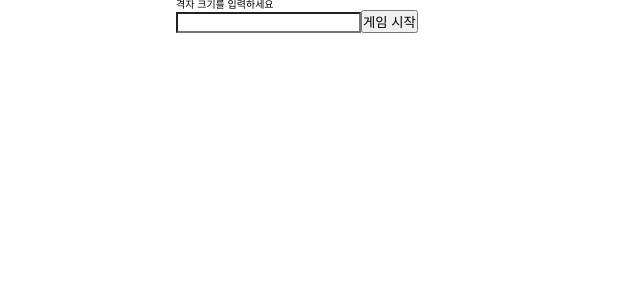
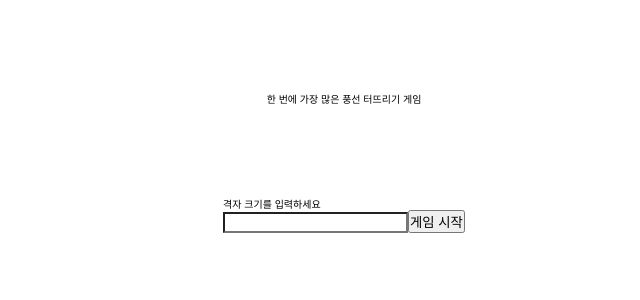
Before and after one commit to kwonET/superblock, a React (Vite) app: page / in a window 1280 px wide. Shown: the top 300 px of the page, without its empty margins (296-936 px from the left). Built offline with nearby package versions, Linux system fonts and the light colour scheme.

Commit message:
[ fix ] : 격자 판 크기 기능 추가 및 컴포넌트 변경

```diff
--- a/src/App.jsx
+++ b/src/App.jsx
@@ -1,8 +1,8 @@
 import React from "react";
 import { GlobalStyle } from "./style/globalStyle";
 import { RecoilRoot } from "recoil";
+import Router from "./Router";
 
-import Router from "./Router";
 const App = () => {
   return (
     <>
--- a/src/components/GameFrame.jsx
+++ b/src/components/GameFrame.jsx
@@ -2,24 +2,16 @@ import React, { useState, useEffect } from "react";
 import styled from "styled-components";
 import { BalloonImage } from "../assets";
 import { randomBalloonList, runDFS, findDFS, getPriority } from "../utils";
-import { useRecoilValue } from "recoil";
-import { frameSizeSelect } from "../atoms/selector";
 
-const GameFrame = () => {
-  // const getframeSizeSelect = useRecoilValue(frameSizeSelect);
-  // const [frameSize, setFrameSize] = useState(getframeSizeSelect);
-  const [frameSize, setFrameSize] = useState(5);
+const GameFrame = ({ frameSize }) => {
   const [balloonList, setBalloonList] = useState([]); //랜덤으로 배치된 풍선의 위치 리스트
-  const [priority, setPriority] = useState(1);
+
   runDFS(frameSize, randomBalloonList(frameSize));
 
   /**
    * popBalloons : 풍선을 클릭하면 실행되는 함수, balloonList를 dfs에 기반하여 업데이트한다.
    */
   const popBalloons = (index) => {
-    if (
-      priority == getPriority(Math.floor(index / frameSize), index % frameSize)
-    ) {
     const linkedElement = findDFS(
       Math.floor(index / frameSize),
       index % frameSize
@@ -29,10 +21,23 @@ const GameFrame = () => {
       newArray[linkedElement[i][0] * frameSize + linkedElement[i][1]] = 0;
     }
     setBalloonList(newArray);
-      setPriority(priority + 1);
-    } else {
-      alert("게임 실패!");
-    }
+
+    // if (
+    //   priority == getPriority(Math.floor(index / frameSize), index % frameSize)
+    // ) {
+    //   const linkedElement = findDFS(
+    //     Math.floor(index / frameSize),
+    //     index % frameSize
+    //   ); // 연결되어 터지게 되는 풍선 리스트 (2d 형태)
+    //   const newArray = [...balloonList];
+    //   for (let i = 0; i < linkedElement.length; i++) {
+    //     newArray[linkedElement[i][0] * frameSize + linkedElement[i][1]] = 0;
+    //   }
+    //   setBalloonList(newArray);
+    //   setPriority(priority + 1);
+    // } else {
+    //   alert("패배!");
+    // }
   };
 
   useEffect(() => {
--- a/src/pages/start.jsx
+++ b/src/pages/start.jsx
@@ -1,33 +1,48 @@
 import React from "react";
+import { useEffect } from "react";
 import { useState } from "react";
 import styled from "styled-components";
-import { useSetRecoilState } from "recoil";
-import { frameSizeSelect } from "../atoms/selector";
-import { useNavigate } from "react-router-dom";
+import GameFrame from "../components/GameFrame";
+import Header from "../components/Header";
 
 const Start = () => {
-  const navigate = useNavigate();
-  const [frameSize, setFrameSize] = useState(3);
-  const setFrameSizeSelect = useSetRecoilState(frameSizeSelect);
+  const [initFrameSize, setinitFrameSize] = useState(3);
+  const [isStart, setIsStart] = useState(false);
+  // const [frameSize, setFrameSizeSelect] = useRecoilState(frameSizeSelect);
   const handleOnChange = (e) => {
-    setFrameSizeSelect(e.target.value);
+    const fs = e.target.value;
+    setinitFrameSize(Number(fs));
   };
   const handleOnClick = () => {
-    // setFrameSizeSelect(frameSize);
-    navigate(`/game`);
-    window.location.reload();
+    setIsStart(true);
   };
+  // useEffect(() => {
+  //   console.log(initFrameSize);
+  // }, [initFrameSize]);
   return (
     <Wrapper>
-      <Title>격자 크기를 입력하세요</Title>
-      <Input onChange={(e) => handleOnChange(e)} type="number"></Input>
-      <Button onClick={handleOnClick}>게임 시작</Button>
+      <Header />
+      {isStart ? (
+        <GameFrame frameSize={initFrameSize} />
+      ) : (
+        <Section>
+          <Title>격자 크기를 입력하세요</Title>
+          <Input onChange={(e) => handleOnChange(e)} type="number"></Input>
+          <Button onClick={handleOnClick}>게임 시작</Button>
+        </Section>
+      )}
     </Wrapper>
   );
 };
 
 export default Start;
-const Wrapper = styled.div``;
+const Wrapper = styled.div`
+  display: flex;
+  flex-direction: column;
+  justify-content: center;
+  align-items: center;
+`;
+const Section = styled.div``;
 const Input = styled.input``;
 const Title = styled.h1``;
 const Button = styled.button``;
```
Also changed, not shown: 1 other file (tests, documents, lock files or other folders). Lines whose indentation alone changed are shown as unchanged.
